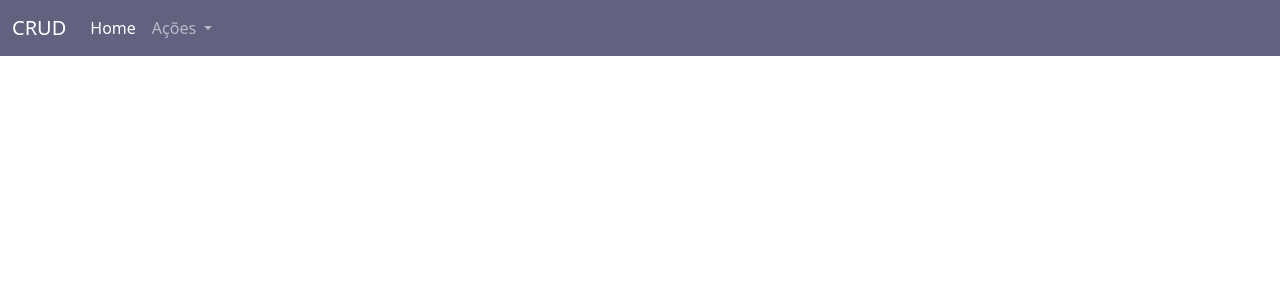
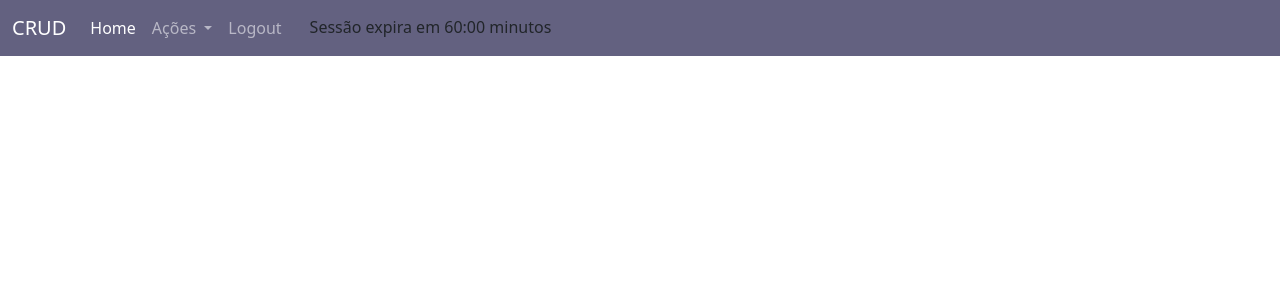
Before and after one commit to gmariano1/CRUD-IPDV, a PHP site: page / in a window 1280 px wide. Shown: the top 300 px of the page. Run offline with PHP 8.4, Linux system fonts and the light colour scheme; the visitor is signed in with stand-in values (Sample User, id 1); some libraries are stand-ins or nearby versions.

Commit message:
Logout e começa timer

```diff
--- a/assets/css/style.css
+++ b/assets/css/style.css
@@ -19,3 +19,7 @@
 .bi.bi-trash-fill{
     cursor: pointer;
 }
+#contador{
+    margin-left: 20px;
+    padding-top: 10px;
+}
--- a/components/header.php
+++ b/components/header.php
@@ -44,6 +44,12 @@
             <li><a class="dropdown-item" href="<?= SITE_URL . 'pages/centro-de-custo.php' ?>">Centro de Custo</a></li>
           </ul>
         </li>
+        <li class="nav-item">
+          <a class="nav-link" href="<?= SITE_URL . '/logout.php' ?>">Logout</a>
+        </li>
+        <li class="nav-item">
+          <div id="contador"><h6>Sessão expira em 60:00 minutos</h6></div>
+        </li>
       </ul>
     </div>
   </div>
```
Also changed, not shown: logout.php (added, +7 -0 lines).
